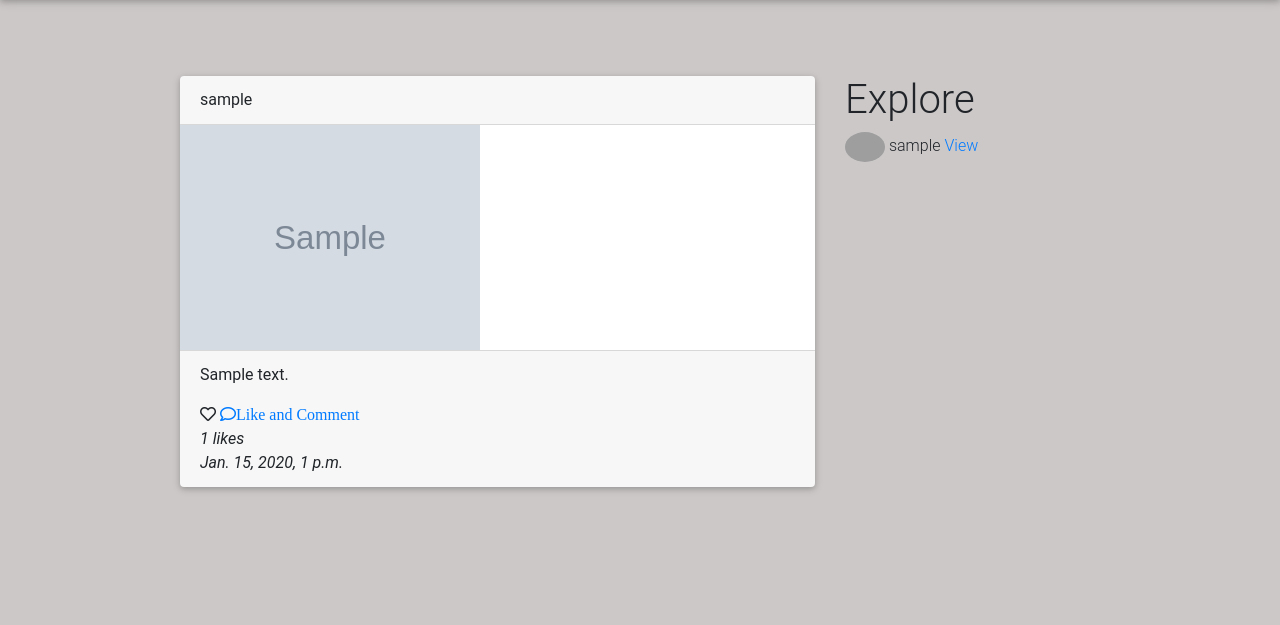
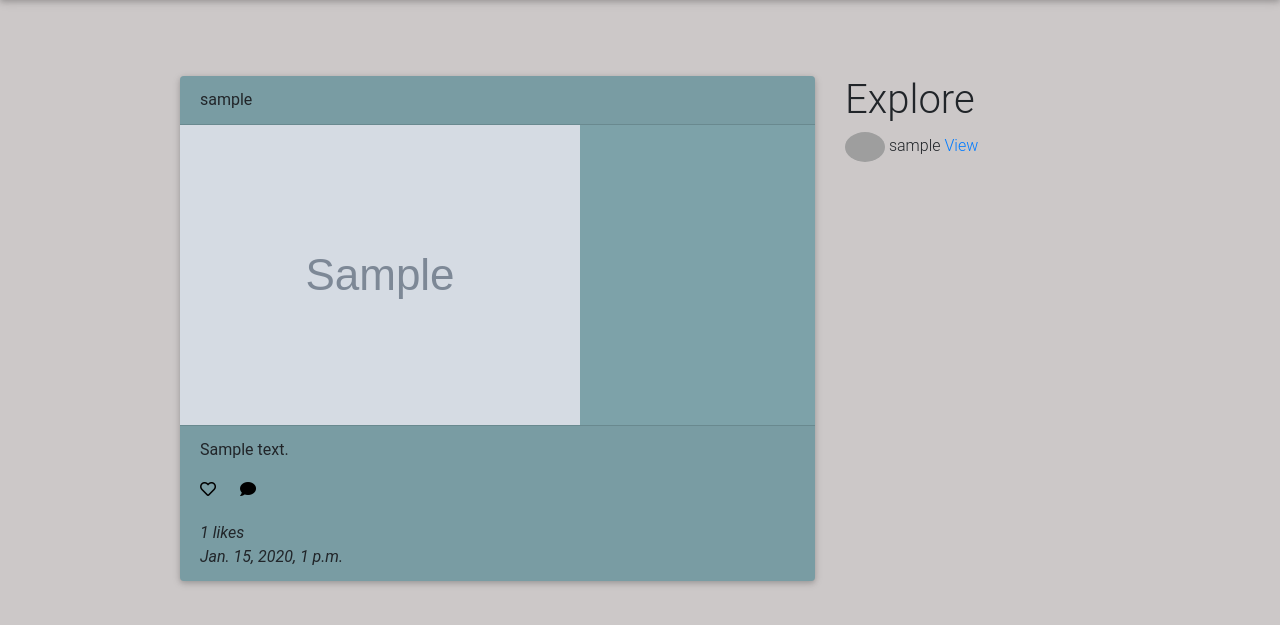
Before and after one commit to nairdaee/instagram, a Django app: page / in a window 1280 px wide. Shown: the part 72-697 px from the top of the page. Run offline with Django 3.2, Linux system fonts and the light colour scheme; tables that the repository leaves empty hold one stand-in row (values such as "Sample post"); grey boxes marked "Sample" are stand-in pictures; some libraries are stand-ins or nearby versions; grey boxes are pictures that could not be loaded.

Commit message:
add styles for the posts template

```diff
--- a/photos/templates/home.html
+++ b/photos/templates/home.html
@@ -13,15 +13,14 @@
             <div class="card-">
               <div class="">
                 <a href="/image/comment/{{image.id}}">
-                <img class="img-fluid" src="{{image.image.url}}" alt="" width="300px" height="350px"></a>
+                <img class="img-fluid" src="{{image.image.url}}" alt="" style="max-width: 100%;"></a>
               </div>
 
             </div>
             <div class="card-footer">
                 <div>
                   <p>{{image.description}}</p>
-                    <i class="far fa-heart"></i>
-                    <a href="/image/comment/{{image.id}}"><i class="far fa-comment">Like and Comment</i></a>
+                    <a href="/image/comment/{{image.id}}"><i class="far fa-heart" style="color: black;width:40px;height:40px;"></i><i class="fa fa-comment" aria-hidden="true" style="color: black;width:30px;height:40px;"></i></a>
                 </div>
               <div>
                 <i>{{image.likes}} likes</i>
--- a/static/css/styles.css
+++ b/static/css/styles.css
@@ -89,3 +89,7 @@ body::-webkit-scrollbar {
 }
 
 /* Posts styling */
+
+.card{
+    background-color: #7da2a9;
+}
```
